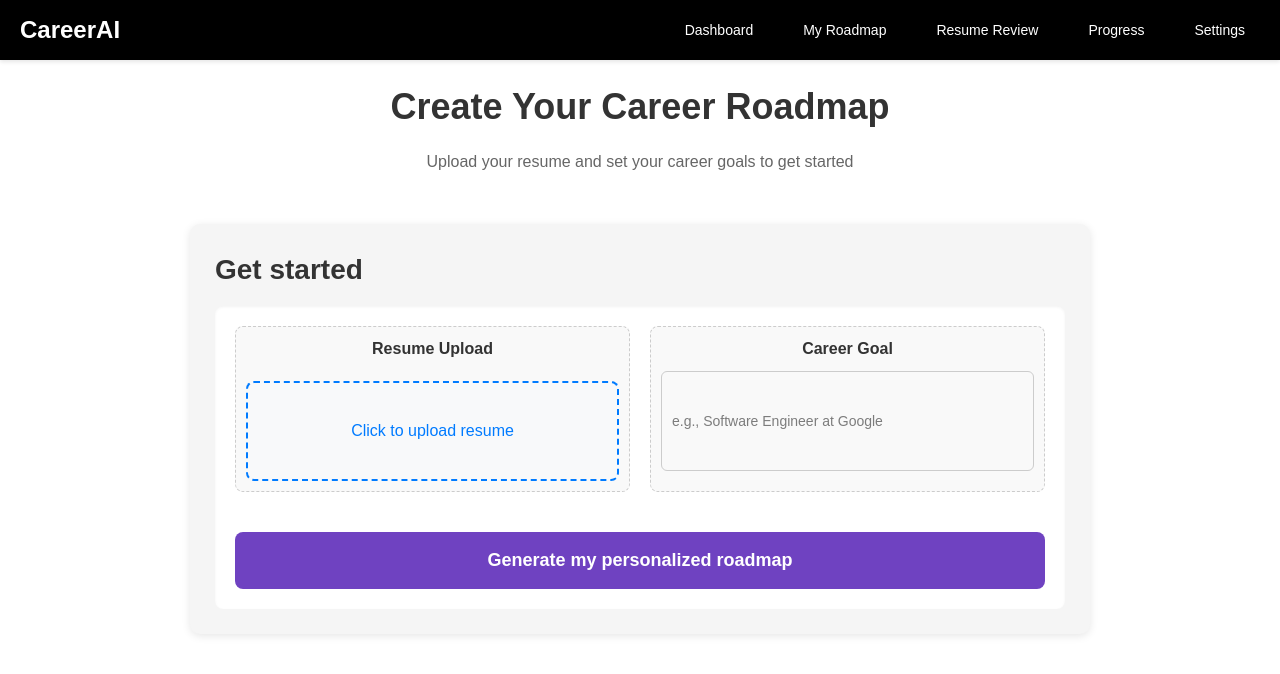
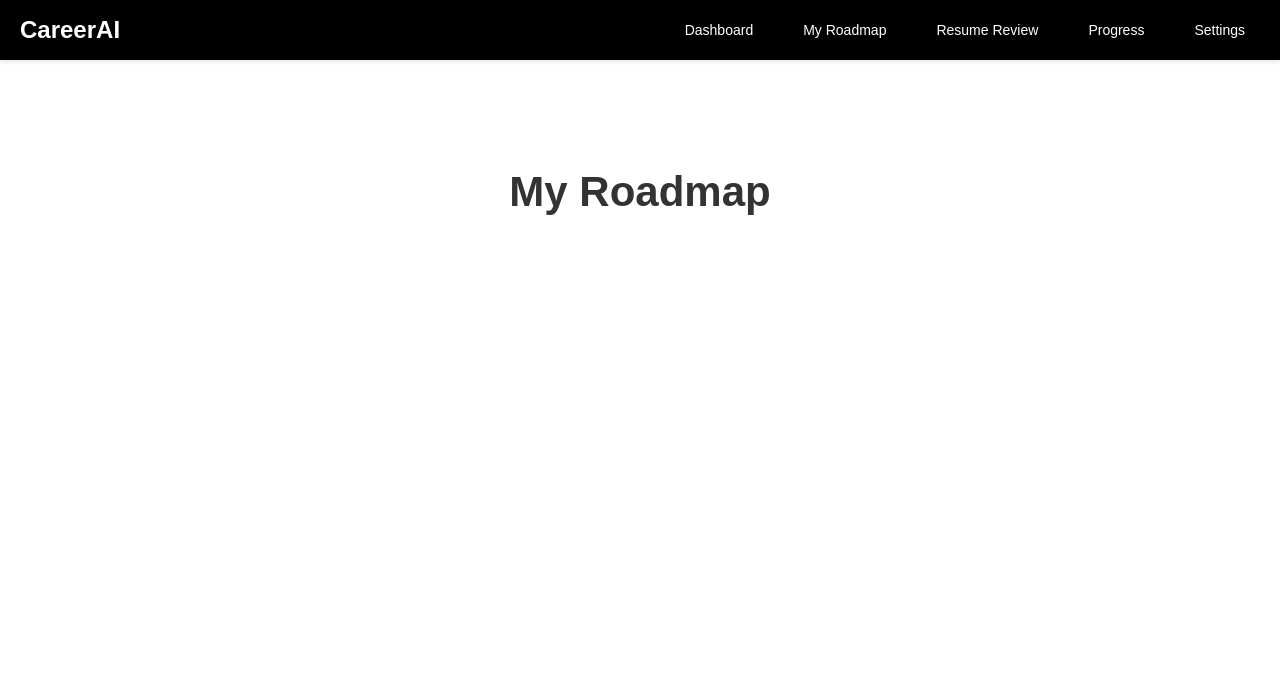
Before and after one commit to KeshavKalia4/AICareerAssist, a Next.js app: page /dashboard in a window 1280 px wide. Both pictures are taken after a click on the button "My Roadmap". Shown: the top 674 px of the page. Built offline with nearby package versions, Linux system fonts and the light colour scheme.

Commit message:
Connect MainNavBar buttons to Dashboard state for view switching

```diff
--- a/src/components/dashboard.tsx
+++ b/src/components/dashboard.tsx
@@ -1,11 +1,24 @@
 "use client";
 import React from "react";
 import MainNavBar from "./mainNavBar";
+import { useState } from "react";
+import RoadmapView from "./roadmapView";
+import ResumeReviewView from "./resumeReviewView";
+import ProgressView from "./progressView";
+import SettingsView from "./settingsView";
 
 export default function Dashboard() {
+
+    const [activeForm, setActiveForm] = useState("dashboard");
+
+
+
     return (
         <div style={styles.page}>
-            <MainNavBar />
+            <MainNavBar onChangeForm={setActiveForm} />
+
+            {activeForm === "dashboard" && (
+                <>
                     <h1 style={styles.title}>Create Your Career Roadmap</h1>
                     <p style={styles.description}>Upload your resume and set your career goals to get started</p>
 
@@ -35,6 +48,13 @@ export default function Dashboard() {
                             </button>
                         </div>
                     </div>
+                </>
+            )}
+
+            {activeForm === "roadmap" && <RoadmapView />}
+            {activeForm === "resume-review" && <ResumeReviewView />}
+            {activeForm === "progress" && <ProgressView />}
+            {activeForm === "settings" && <SettingsView />}
         </div>
     )
 }
@@ -50,39 +70,40 @@ const styles = {
         paddingTop: "80px",
     },
     title: {
-        fontSize: "36px",
+        fontSize: "42px",
         fontWeight: "bold",
-        marginBottom: "16px",
+        marginBottom: "20px",
         color: "#333",
         textAlign: "center" as const,
     },
     description: {
-        fontSize: "16px",
+        fontSize: "18px",
         color: "#666",
-        marginBottom: "30px",
+        marginBottom: "40px",
         textAlign: "center" as const,
-        maxWidth: "500px",
+        maxWidth: "600px",
     },
     container: {
-        width: "90%",
-        maxWidth: "900px",
+        width: "98%",
+        maxWidth: "1200px",
         backgroundColor: "#f5f5f5",
-        borderRadius: "10px",
-        padding: "25px",
-        marginTop: "20px",
+        borderRadius: "12px",
+        padding: "40px",
+        marginTop: "10px",
         boxShadow: "0 2px 8px rgba(0, 0, 0, 0.1)",
     },
     containerTitle: {
-        fontSize: "28px",
+        fontSize: "32px",
         fontWeight: "bold",
-        marginBottom: "15px",
+        marginBottom: "20px",
         color: "#333",
+        textAlign: "center" as const,
     },
     contentArea: {
-        minHeight: "300px", // Example height, adjust as needed
+        minHeight: "400px",
         backgroundColor: "white",
         borderRadius: "8px",
-        padding: "20px",
+        padding: "30px",
         boxShadow: "inset 0 1px 3px rgba(0, 0, 0, 0.05)",
     },
     inputRow: {
@@ -109,7 +130,7 @@ const styles = {
 
     uploadArea: {
         width: "100%",
-        height: "100px",
+        height: "140px",
         display: "flex",
         alignItems: "center",
         justifyContent: "center",
@@ -152,11 +173,11 @@ const styles = {
     },
     goalInput: {
         width: "100%",
-        height: "100px",
-        padding: "10px",
+        height: "140px",
+        padding: "15px",
         border: "1px solid #ccc",
         borderRadius: "6px",
-        fontSize: "14px",
+        fontSize: "16px",
         color: "black",
         boxSizing: "border-box" as const,
         resize: "none" as const,
--- a/src/components/mainNavBar.tsx
+++ b/src/components/mainNavBar.tsx
@@ -1,6 +1,10 @@
 import React from "react";
 
-export default function MainNavBar() {
+interface MainNavBarProps {
+    onChangeForm: (form: string) => void;
+}
+
+export default function MainNavBar({ onChangeForm }: MainNavBarProps) {
     return (
         <nav style={styles.navbar}>
             <div style={styles.brand}>
@@ -8,11 +12,11 @@ export default function MainNavBar() {
             </div>
 
             <div style={styles.navItems}>
-                <button style={styles.navButton}>Dashboard</button>
-                <button style={styles.navButton}>My Roadmap</button>
-                <button style={styles.navButton}>Resume Review</button>
-                <button style={styles.navButton}>Progress</button>
-                <button style={styles.navButton}>Settings</button>
+                <button style={styles.navButton} onClick={() => onChangeForm("dashboard")}>Dashboard</button>
+                <button style={styles.navButton} onClick={() => onChangeForm("roadmap")}>My Roadmap</button>
+                <button style={styles.navButton} onClick={() => onChangeForm("resume-review")}>Resume Review</button>
+                <button style={styles.navButton} onClick={() => onChangeForm("progress")}>Progress</button>
+                <button style={styles.navButton} onClick={() => onChangeForm("settings")}>Settings</button>
             </div>
         </nav>
     );
--- /dev/null
+++ b/src/components/progressView.tsx
@@ -0,0 +1,26 @@
+import React from "react";
+
+export default function ProgressView() {
+    return (
+        <div style={styles.container}>
+            <h1 style={styles.title}>Progress</h1>
+        </div>
+    );
+}
+
+const styles = {
+    container: {
+        minHeight: "100vh",
+        backgroundColor: "white",
+        display: "flex",
+        flexDirection: "column" as const,
+        alignItems: "center",
+        justifyContent: "flex-start",
+        paddingTop: "80px",
+    },
+    title: {
+        fontSize: "42px",
+        fontWeight: "bold",
+        color: "#333",
+    },
+};
--- /dev/null
+++ b/src/components/resumeReviewView.tsx
@@ -0,0 +1,26 @@
+import React from "react";
+
+export default function ResumeReviewView() {
+    return (
+        <div style={styles.container}>
+            <h1 style={styles.title}>Resume Review</h1>
+        </div>
+    );
+}
+
+const styles = {
+    container: {
+        minHeight: "100vh",
+        backgroundColor: "white",
+        display: "flex",
+        flexDirection: "column" as const,
+        alignItems: "center",
+        justifyContent: "flex-start",
+        paddingTop: "80px",
+    },
+    title: {
+        fontSize: "42px",
+        fontWeight: "bold",
+        color: "#333",
+    },
+};
--- /dev/null
+++ b/src/components/roadmapView.tsx
@@ -0,0 +1,26 @@
+import React from "react";
+
+export default function RoadmapView() {
+    return (
+        <div style={styles.container}>
+            <h1 style={styles.title}>My Roadmap</h1>
+        </div>
+    );
+}
+
+const styles = {
+    container: {
+        minHeight: "100vh",
+        backgroundColor: "white",
+        display: "flex",
+        flexDirection: "column" as const,
+        alignItems: "center",
+        justifyContent: "flex-start",
+        paddingTop: "80px",
+    },
+    title: {
+        fontSize: "42px",
+        fontWeight: "bold",
+        color: "#333",
+    },
+};
--- /dev/null
+++ b/src/components/settingsView.tsx
@@ -0,0 +1,26 @@
+import React from "react";
+
+export default function SettingsView() {
+    return (
+        <div style={styles.container}>
+            <h1 style={styles.title}>Settings</h1>
+        </div>
+    );
+}
+
+const styles = {
+    container: {
+        minHeight: "100vh",
+        backgroundColor: "white",
+        display: "flex",
+        flexDirection: "column" as const,
+        alignItems: "center",
+        justifyContent: "flex-start",
+        paddingTop: "80px",
+    },
+    title: {
+        fontSize: "42px",
+        fontWeight: "bold",
+        color: "#333",
+    },
+};
```
Lines whose indentation alone changed are shown as unchanged.
